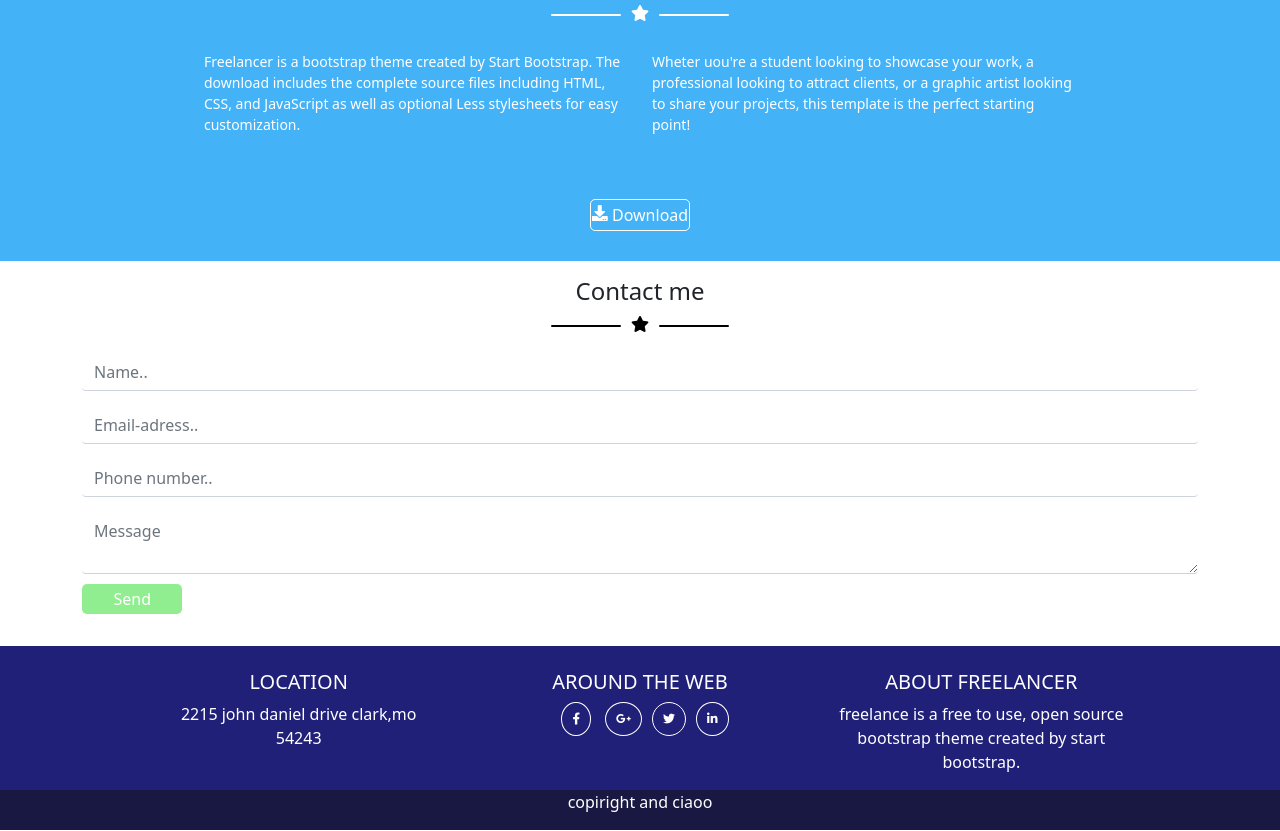
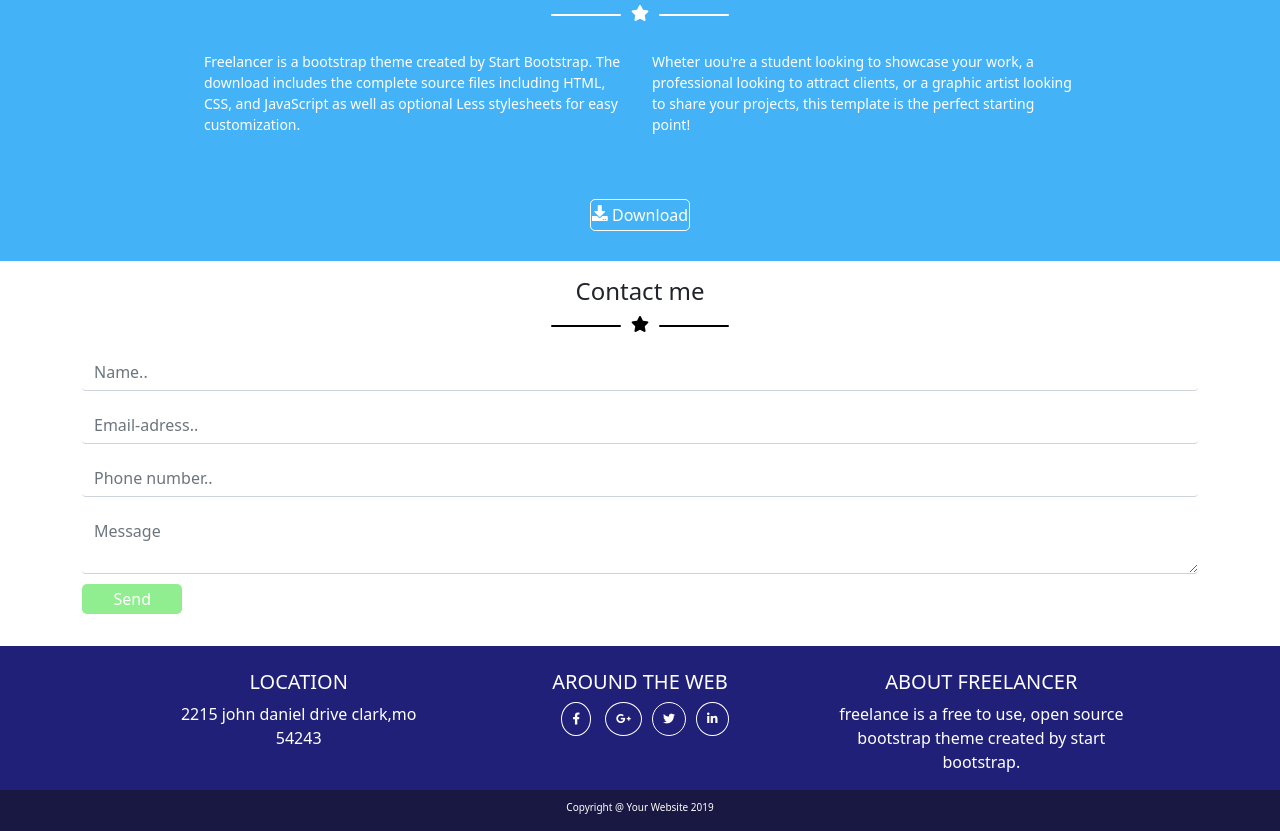
Before and after one commit to LucaGiozza/html-css-bootstrap-freelancer, a plain HTML site: page index.html in a window 1280 px wide. Shown: the part 1142-1973 px from the top of the page. Drawn offline with nearby package versions, Linux system fonts and the light colour scheme.

Commit message:
add footer bottom

```diff
--- a/css/style.css
+++ b/css/style.css
@@ -203,3 +203,7 @@ p i{
     font-size: 12px;
 
 }
+.copy{
+    font-size: 10px;
+    margin-top: 10px;
+}
--- a/index.html
+++ b/index.html
@@ -214,7 +214,7 @@
     <div class="footer-bottom">
         <div class="row">
             <div class="col-12 footer-end text-center">
-                <p>copiright and ciaoo</p>
+                <p class="copy">Copyright @ Your Website 2019</p>
             </div>
         </div>
 
```
